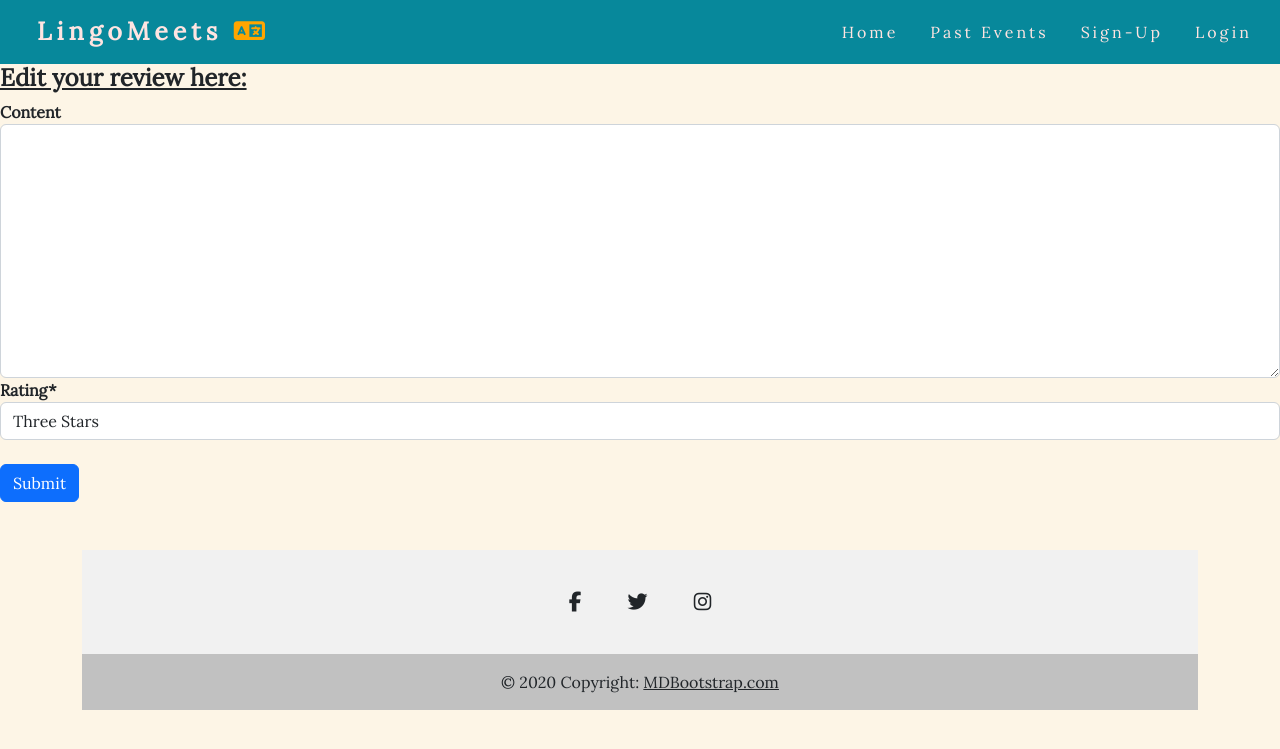
After one commit to keironchaudhry/p4-lingomeets, a Django app: template templates/edit_review.html in a window 1280 px wide. The commit adds this page. Shown: the top 749 px of the page. Run offline with Django 3.2, Linux system fonts and the light colour scheme; the template is opened without the code that fills it: values that come from a table or form of the project are taken from there, others are empty; some libraries are stand-ins or nearby versions.

Commit message:
Create edit review templat and wire up url,, views and template

```diff
--- a/lingomeets/urls.py
+++ b/lingomeets/urls.py
@@ -21,4 +21,5 @@ urlpatterns = [
     path('accounts/', include('allauth.urls')),
     path('', include('home.urls'), name='home.urls'),
     path('event/', include('event.urls'), name='event.urls'),
+    path('review/', include('review.urls'), name='review.urls'),
 ]
--- /dev/null
+++ b/review/urls.py
@@ -0,0 +1,11 @@
+"""
+URL patterns for 'event' app
+"""
+
+from django.contrib.auth.decorators import login_required
+from django.urls import path
+from . import views
+
+urlpatterns = [
+    path('edit/<pk>', login_required(views.EditReview.as_view()), name='edit_review'),
+]
--- /dev/null
+++ b/templates/edit_review.html
@@ -0,0 +1,28 @@
+{% extends "base.html" %}
+{% block content %}
+
+{% load crispy_forms_tags %}
+
+<div>
+
+    <!-- Heading -->
+    <div class="row">
+        <h4>
+            <strong><u>Edit your review here:</u></strong>
+        </h4>
+    </div>
+
+    <!-- Crispy Form -->
+    <div class="row">
+        <form action="" method="post">
+            <strong>{{ form|crispy }}</strong>
+            {% csrf_token %}
+            <br>
+            <!-- Submit Button -->
+            <button type="submit" class="btn btn-primary">Submit</button>
+        </form>
+    </div>
+
+</div>
+
+{% endblock %}
--- a/templates/meetup_detail.html
+++ b/templates/meetup_detail.html
@@ -53,7 +53,7 @@
     {% if review.user == request.user %}
 
     <div>
-        <a class="btn btn-primary">Edit</a>
+        <a class="btn btn-primary" href="{% url 'edit_review' review.id %}">Edit</a>
     </div>
 
     {% endif %}
```
Also changed, not shown: review/views.py (+17 -2 lines).
